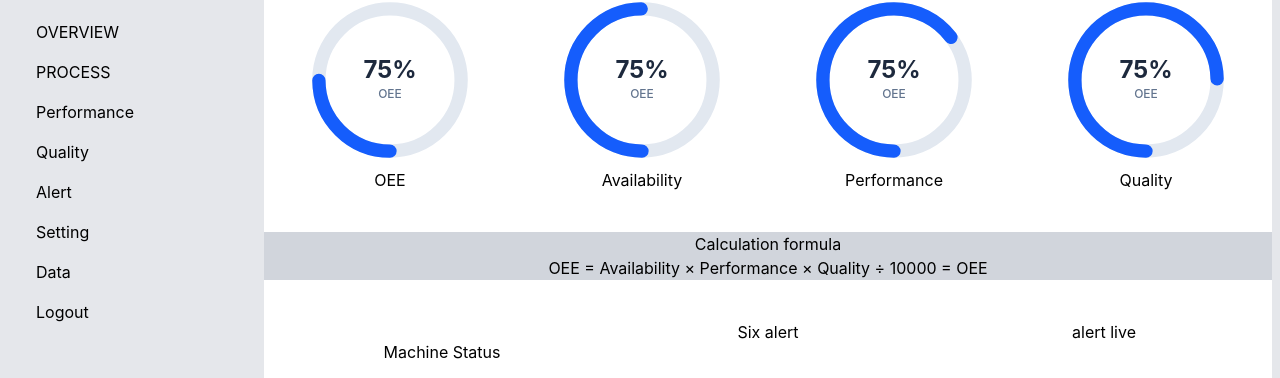
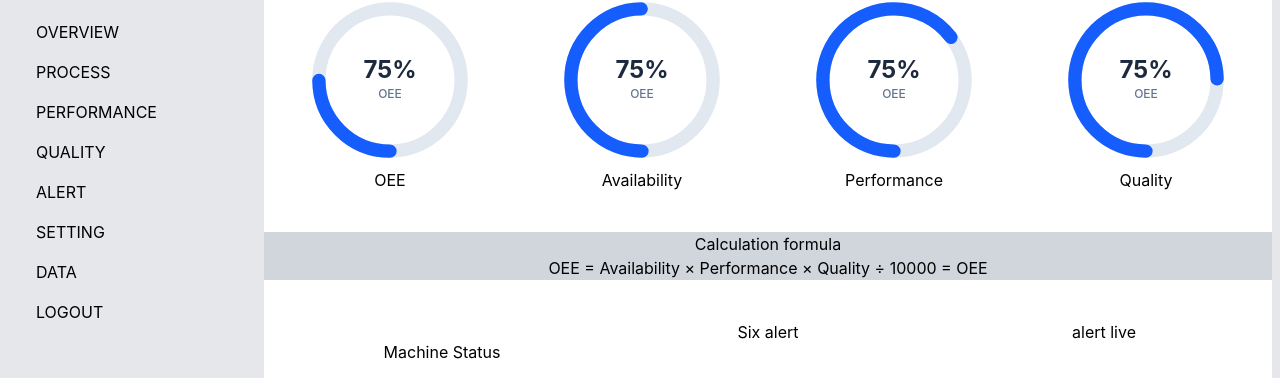
Before and after one commit to kittitach1526/fostec-oee, a React (Vite) app: page / in a window 1280 px wide. Shown: the part 88-466 px from the top of the page. Built offline with nearby package versions, Linux system fonts and the light colour scheme.

Commit message:
edit text to upper case on side bar

```diff
--- a/src/components/Sidebar.jsx
+++ b/src/components/Sidebar.jsx
@@ -12,23 +12,22 @@ export default function Sidebar() {
             <a href="/process">PROCESS</a>
           </li>
           <li className="p-2">
-            <a href="/performance">Performance</a>
-          </li>
-
-          <li className="p-2">
-            <a href="/quality">Quality</a>
+            <a href="/performance">PERFORMANCE</a>
           </li>
           <li className="p-2">
-            <a href="#">Alert</a>
+            <a href="/quality">QUALITY</a>
           </li>
           <li className="p-2">
-            <a href="#">Setting</a>
+            <a href="#">ALERT</a>
           </li>
           <li className="p-2">
-            <a href="#">Data</a>
+            <a href="#">SETTING</a>
           </li>
           <li className="p-2">
-            <a href="#">Logout</a>
+            <a href="#">DATA</a>
+          </li>
+          <li className="p-2">
+            <a href="#">LOGOUT</a>
           </li>
         </ul>
       </div>
```
